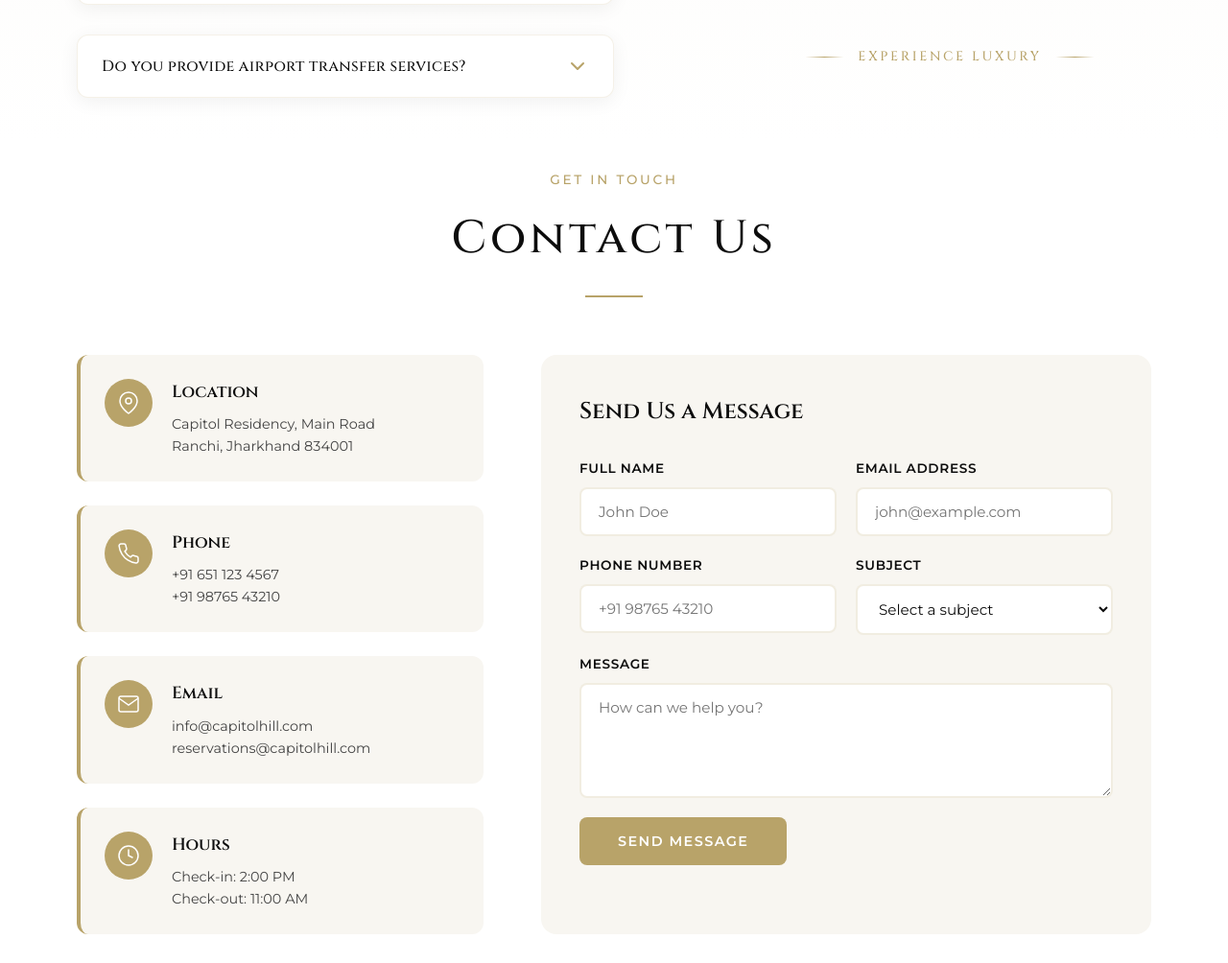
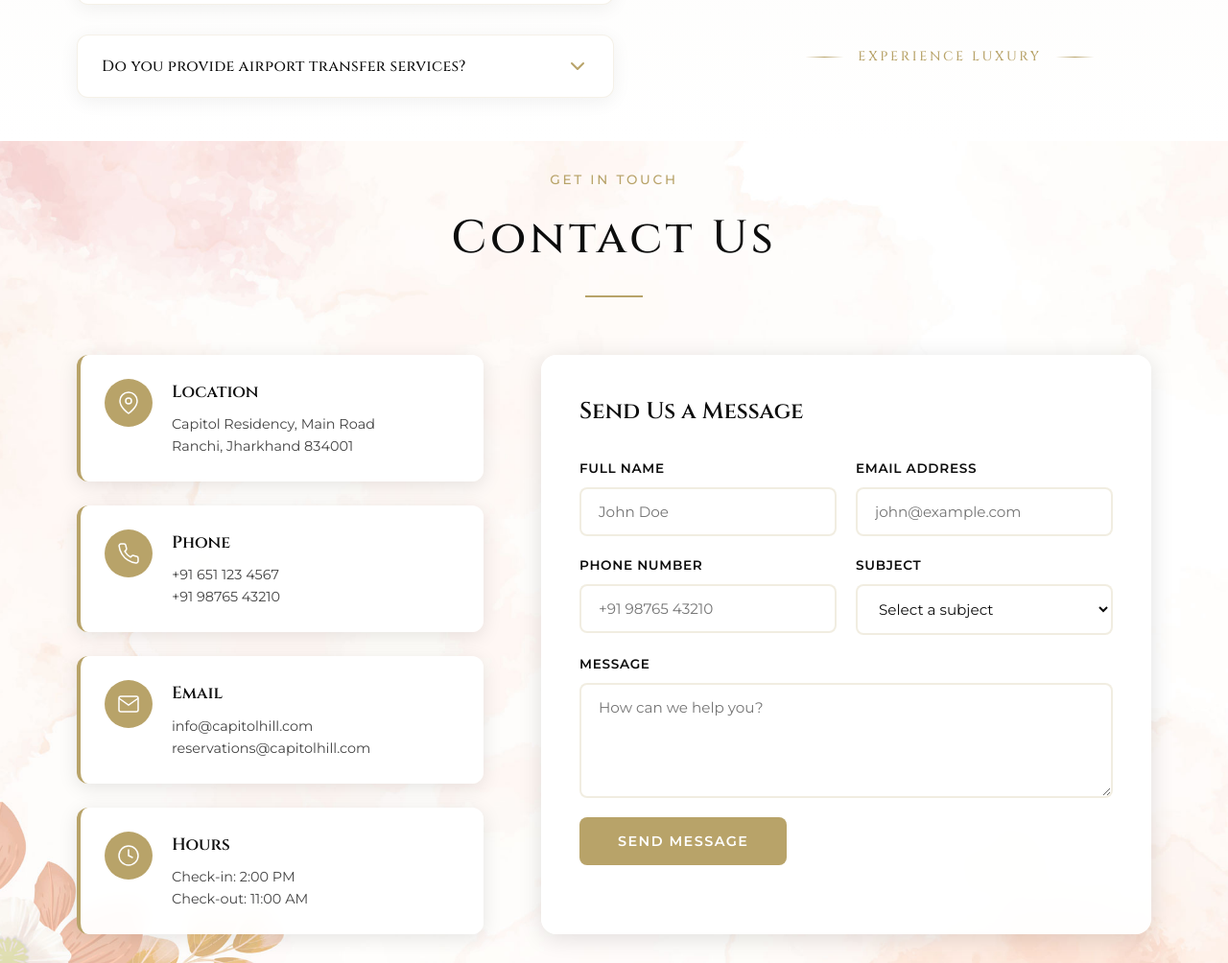
Before and after one commit to amar-jeet-9494/CapitolResidency, a plain HTML site: page index.html in a window 1280 px wide. Shown: the part 5783-6787 px from the top of the page at 96% size. Drawn offline with Linux system fonts and the light colour scheme.

Commit message:
added texture on the contact section

```diff
--- a/styles.css
+++ b/styles.css
@@ -2969,9 +2969,19 @@ img {
    CONTACT SECTION
    ============================================ */
 .contact-section {
-    background: var(--color-white);
+    background: url('images/texture.jpg') center/cover no-repeat;
     padding: 30px 0;
     position: relative;
+}
+
+.contact-section .section-header {
+    position: relative;
+    z-index: 1;
+}
+
+.contact-section .section-title,
+.contact-section .section-subtitle {
+    text-shadow: 0 2px 10px rgba(255, 255, 255, 0.8);
 }
 
 .contact-container {
@@ -2981,6 +2991,8 @@ img {
     max-width: 1200px;
     margin: 0 auto;
     padding: 0 var(--container-padding);
+    position: relative;
+    z-index: 1;
 }
 
 /* Contact Info Cards */
@@ -2995,15 +3007,17 @@ img {
     align-items: flex-start;
     gap: 20px;
     padding: 25px;
-    background: #f8f6f1;
+    background: rgba(255, 255, 255, 0.95);
     border-radius: 12px;
     border-left: 4px solid var(--color-gold);
     transition: all 0.3s ease;
+    box-shadow: 0 4px 20px rgba(0, 0, 0, 0.1);
+    backdrop-filter: blur(10px);
 }
 
 .info-card:hover {
     transform: translateX(5px);
-    box-shadow: 0 8px 25px rgba(0, 0, 0, 0.08);
+    box-shadow: 0 8px 30px rgba(0, 0, 0, 0.15);
 }
 
 .info-icon {
@@ -3040,9 +3054,11 @@ img {
 
 /* Contact Form */
 .contact-form-wrapper {
-    background: #f8f6f1;
+    background: rgba(255, 255, 255, 0.95);
     padding: 40px;
     border-radius: 16px;
+    box-shadow: 0 4px 25px rgba(0, 0, 0, 0.12);
+    backdrop-filter: blur(10px);
 }
 
 .form-title {
```
Also changed, not shown: images/texture.jpg (added).
